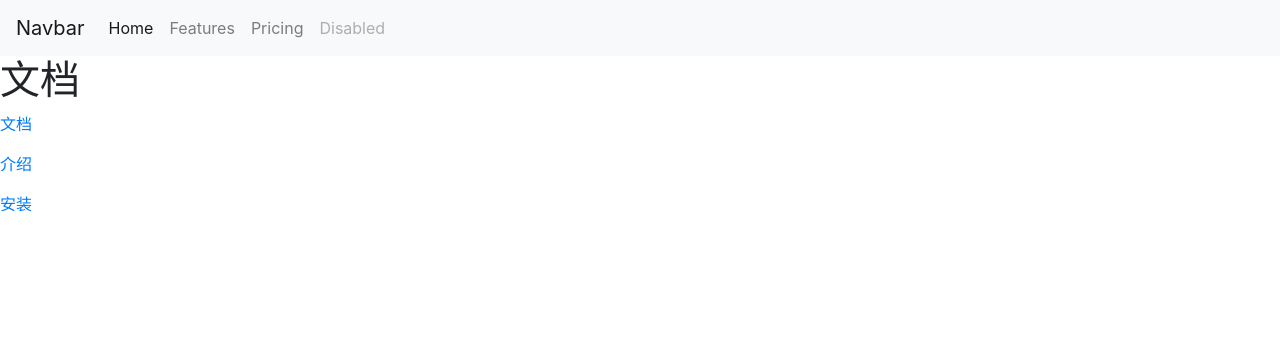
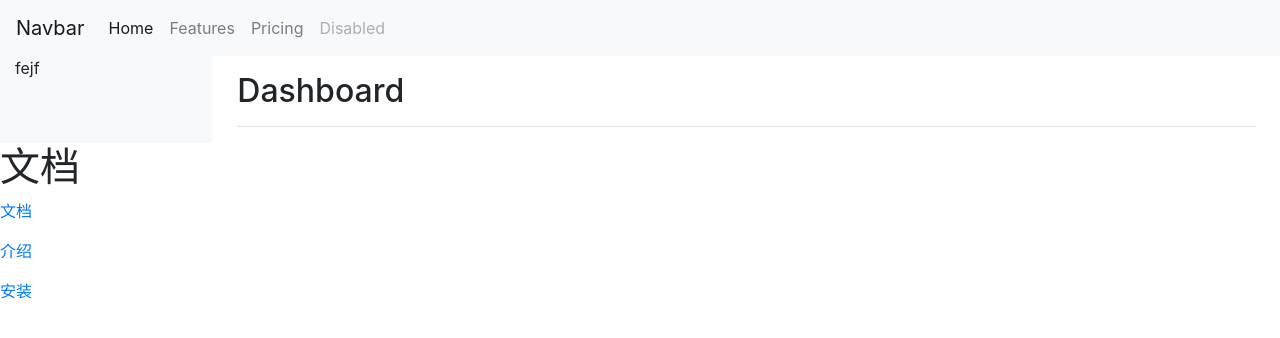
Before and after one commit to fireloong/cms, a Jekyll site: the page built from doc/1.0/index.md, in a window 1280 px wide. Shown: the top 338 px of the page. Built offline with Jekyll 4.4.1, drawn with Linux system fonts in a browser that asks for light colours.

Commit message:
update doc

```diff
--- a/_layouts/doc.html
+++ b/_layouts/doc.html
@@ -24,6 +24,20 @@
     </div>
   </div>
 </nav>
+<div class="container-fluid">
+  <div class="row">
+    <nav class="col-md-2 d-none d-md-block bg-light sidebar">
+      <div class="sidebar-sticky">
+        fejf
+      </div>
+    </nav>
+    <main class="col-md-9 ml-sm-auto col-lg-10 px-4" role="main">
+      <div class="d-flex justify-content-between flex-wrap flex-md-nowrap align-items-center pt-3 pb-2 mb-3 border-bottom">
+        <h1 class="h2">Dashboard</h1>
+      </div>
+    </main>
+  </div>
+</div>
 {{ content }}
 <script src="https://cdn.jsdelivr.net/npm/jquery@3.5.0/dist/jquery.slim.min.js"></script>
 <script src="https://cdn.jsdelivr.net/npm/popper.js@1.16.1/dist/umd/popper.min.js"></script>
```
